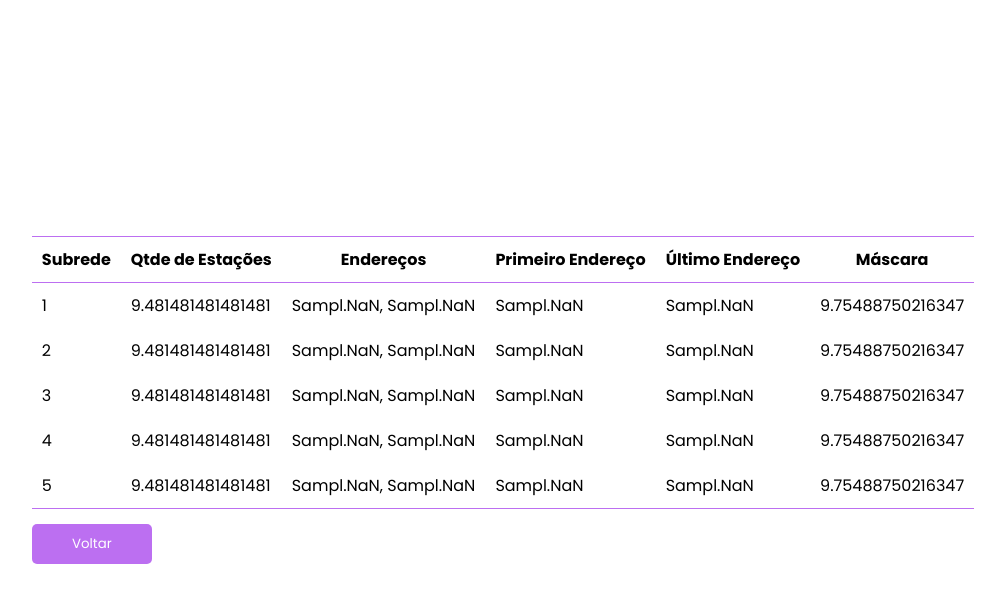
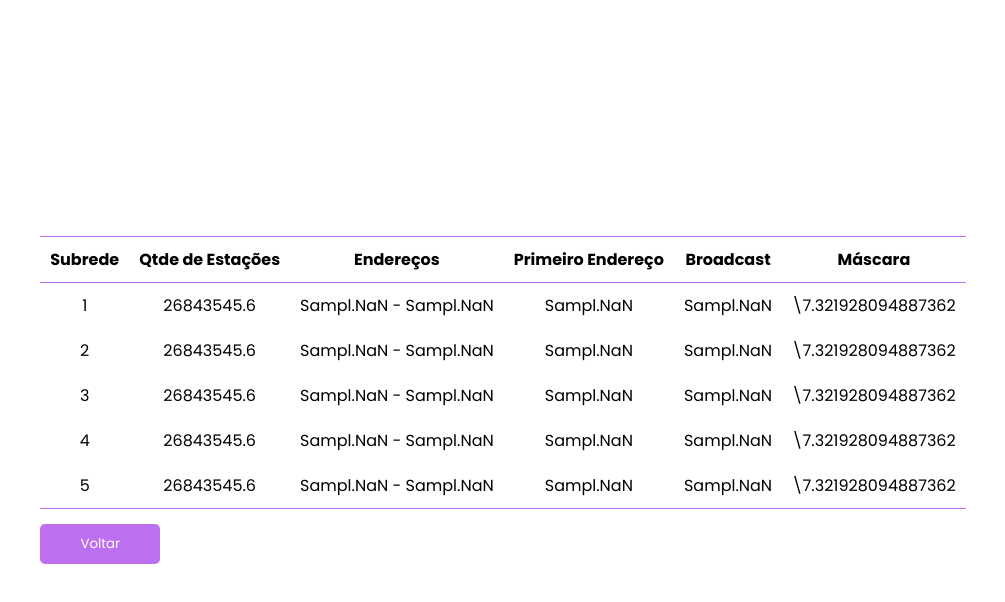
Before and after one commit to luanabrizola/Atividades_redes, a plain HTML site: page index.html in a window 1280 px wide. Both pictures are taken after typing "Sample", "5", "5" into the empty fields and a click on the button "Calcular". Shown: the whole page, without its empty margins (137-1142 px from the left). Drawn offline with Linux system fonts and the light colour scheme.

Commit message:
cálculos de máscara e quantidade de estações
Modificando os cálculos da máscara e da quantidade de estação para funcionarem com qualquer valor

```diff
--- a/scripts.js
+++ b/scripts.js
@@ -48,7 +48,7 @@ function handleBtnCalcular(){
             resultado.style.display = "block"
         }, 1000);
 
-        var mascaraCalculada = calculaMascara()
+        var mascaraCalculada = calculaMascara(calculaQntdeEstacao())
         var quantidadeEstacoes = calculaQntdeEstacao()
         var qtdeEnderecos = enderecos(calculaQntdeEstacao())
         var listaEnderecos = primeiroEnd(calculaQntdeEstacao())
@@ -62,23 +62,20 @@ function handleBtnCalcular(){
     }
 }
 
-function calculaMascara() {
+function calculaMascara(qtdeEstacao) {
     var mascInput = mascara.value
 
-    var expoente = 32 - mascInput
-    var operacao = 2 ** expoente
-    var baseLog = operacao / expoente
-    var log = Math.log2(baseLog)
-    var final = 32 - log
-    console.log(final)
+    var log = Math.log2(qtdeEstacao)
+    var conta = 32 - log
+    console.log(conta)
 
-    return final
+    return conta
 }
 
 function calculaQntdeEstacao() {
-    var subrede = 8
-    var divisor = 32 - mascara.value
-    var qtdeEstacao = (2 ** subrede) / divisor
+    var sub = subrede.value
+    var menos = 32 - mascara.value
+    var qtdeEstacao = (2 ** menos) / sub
     console.log(qtdeEstacao)
     return qtdeEstacao
 }
@@ -169,7 +166,7 @@ function atualizaTabela(listaEnderecos, listaUltimos, mascaraCalculada, quantida
     thQtdeEstacao.textContent = 'Qtde de Estações'
     thTodoEndereco.textContent = 'Endereços'
     thPrimeiroEndereco.textContent = 'Primeiro Endereço'
-    thUltimoEndereco.textContent = 'Último Endereço'
+    thUltimoEndereco.textContent = 'Broadcast'
     thMascara.textContent = 'Máscara'
 
     trCabecalho.appendChild(thSubrede)
@@ -192,10 +189,11 @@ function atualizaTabela(listaEnderecos, listaUltimos, mascaraCalculada, quantida
 
         tdSubrede.textContent = (index + 1).toString()
         tdQtdeEstacao.textContent = quantidadeEstacoes
-        tdTodoEndereco.textContent = `${qtdeEnderecos[0][index]}, ${qtdeEnderecos[1][index]}`
+        tdTodoEndereco.textContent = `${qtdeEnderecos[0][index]} - ${qtdeEnderecos[1][index]}`
         tdPrimeiroEndereco.textContent = enderecoIP
         tdUltimoEndereco.textContent = listaUltimos[index]
-        tdMascara.textContent = mascaraCalculada
+        tdMascara.textContent = `\\${mascaraCalculada}`;
+
 
         tr.appendChild(tdSubrede)
         tr.appendChild(tdQtdeEstacao)
--- a/style.css
+++ b/style.css
@@ -82,6 +82,7 @@ table{
 
 th, td{
     padding: 10px;
+    text-align: center;
 }
 
 th{
```
